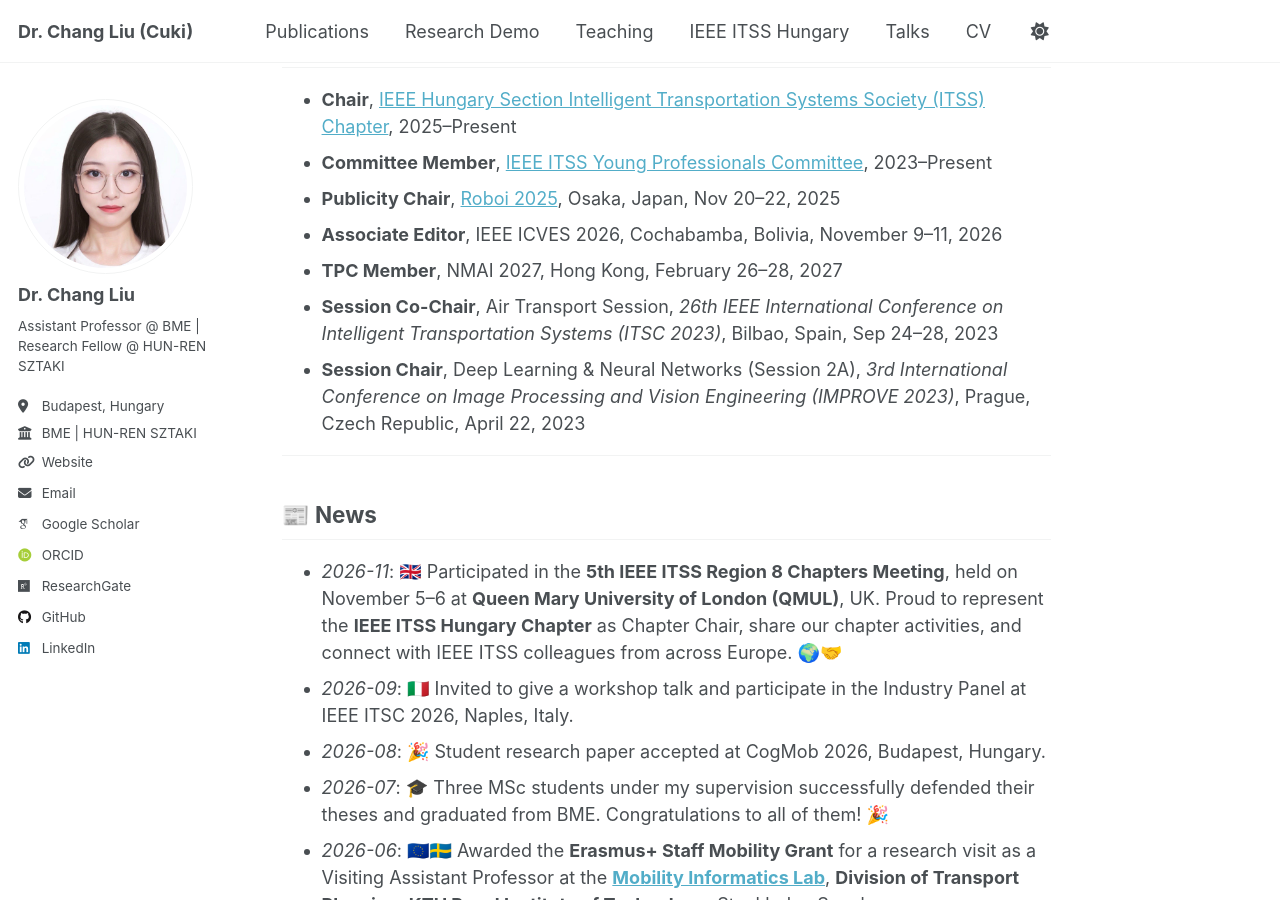
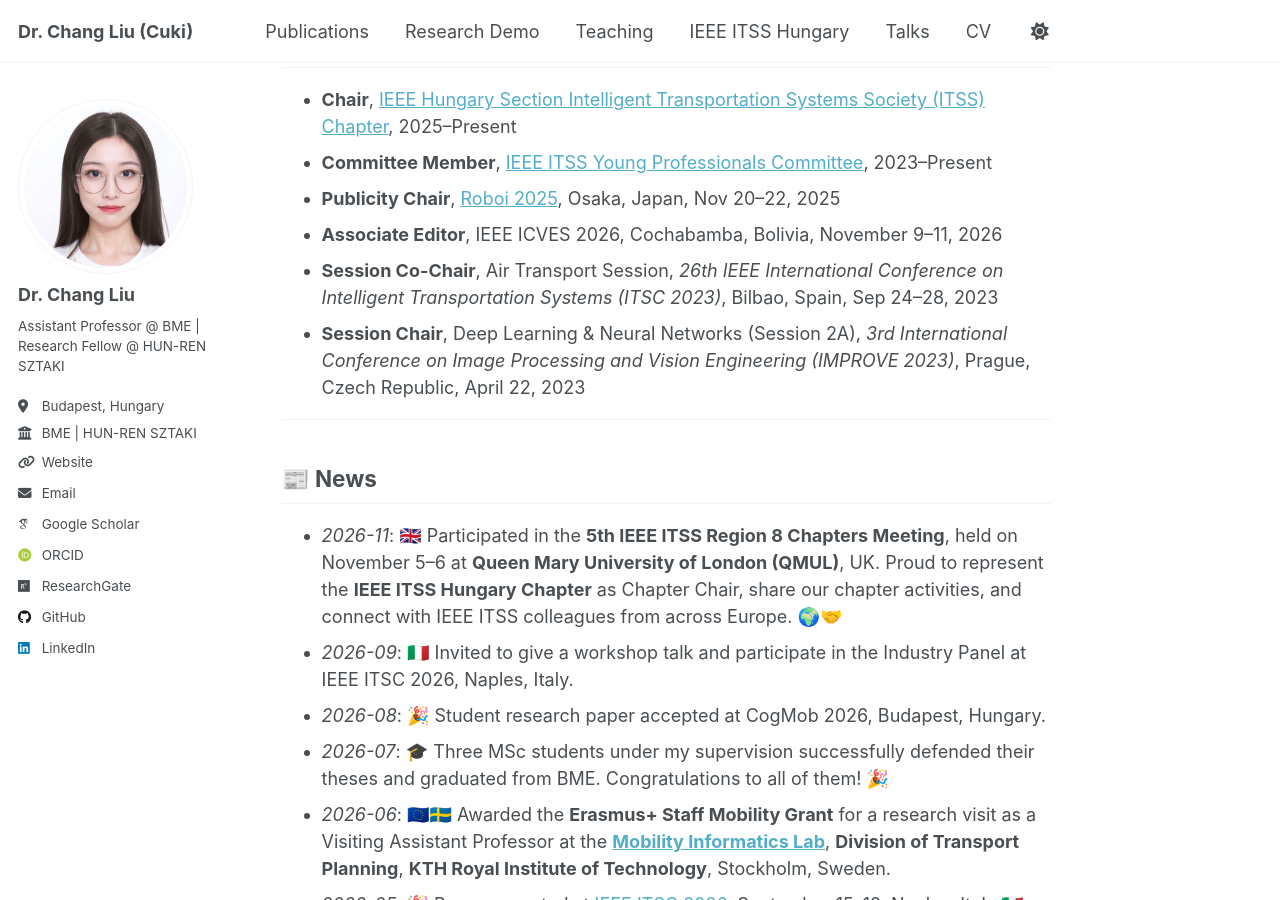
Before and after one commit to ChangLiu-bp/changliu-bp.github.io, a Jekyll site: the page built from _pages/about.md, in a window 1280 px wide and 900 px high, scrolled down 984 px. Built offline with Jekyll 4.4.1, drawn with Linux system fonts in a browser that asks for light colours; some web fonts are replaced; a script that is not in the unit is left out.

Commit message:
Update about.md

```diff
--- a/_pages/about.md
+++ b/_pages/about.md
@@ -38,7 +38,6 @@ Please send your **CV and transcript** to 📧 [changliu@hit.bme.hu](mailto:chan
 - **Committee Member**, [IEEE ITSS Young Professionals Committee](https://ieee-itss.org/yp/), 2023–Present
 - **Publicity Chair**, [Roboi 2025](https://www.roboi.org/committees.html), Osaka, Japan, Nov 20–22, 2025
 - **Associate Editor**, IEEE ICVES 2026, Cochabamba, Bolivia, November 9–11, 2026
-- **TPC Member**, NMAI 2027, Hong Kong, February 26–28, 2027
 - **Session Co-Chair**, Air Transport Session, *26th IEEE International Conference on Intelligent Transportation Systems (ITSC 2023)*, Bilbao, Spain, Sep 24–28, 2023
 - **Session Chair**, Deep Learning & Neural Networks (Session 2A), *3rd International Conference on Image Processing and Vision Engineering (IMPROVE 2023)*, Prague, Czech Republic, April 22, 2023
 
```
